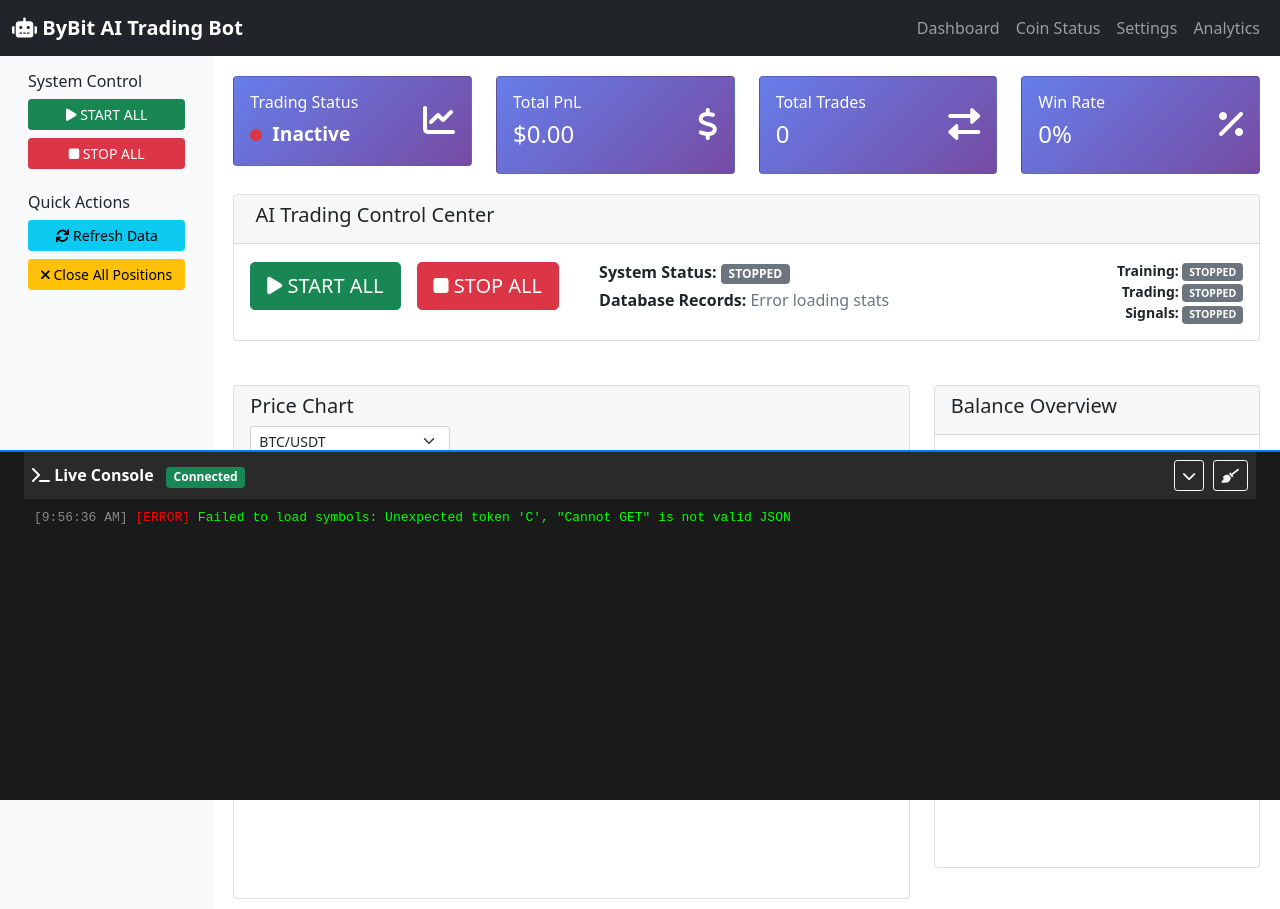
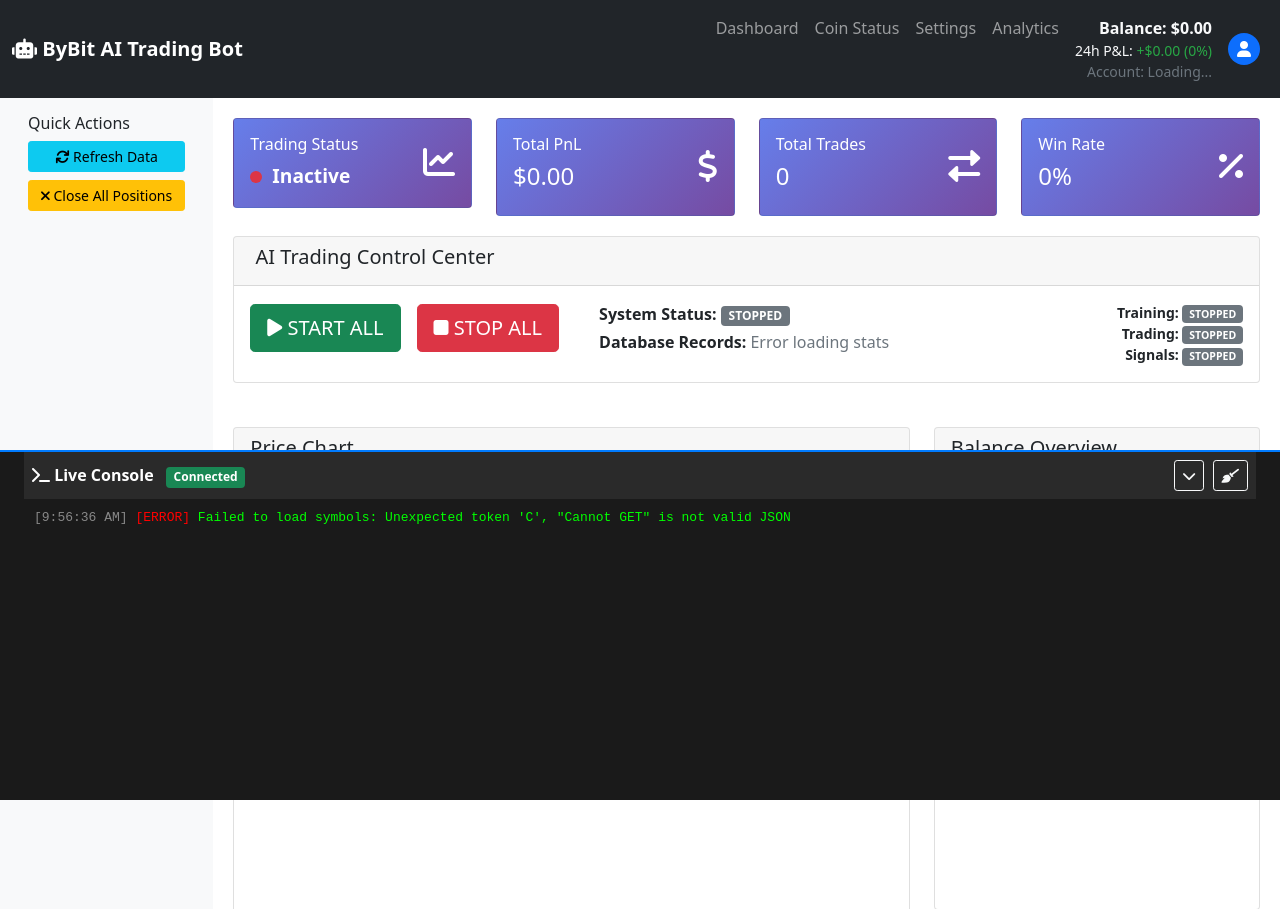
Before and after one commit to MarcelCryptoAI/ProjectX, a Flask app: page / in a window 1280 px wide. Shown: the top 909 px of the page. Run offline with Flask 3, Linux system fonts and the light colour scheme; some libraries are stand-ins or nearby versions.

Commit message:
Update header met balance, P&L en account naam
- Consolideer Start/Stop All knoppen naar één centrale locatie op dashboard
- Verwijder duplicate Start/Stop knoppen uit sidebar
- Voeg balance, 24h P&L percentage en account naam toe aan header rechtsboven
- Implementeer /api/balance endpoint voor real-time balance updates
- Implementeer /api/account_name endpoint voor account identificatie
- Gebruik handle_bybit_request wrapper voor DNS error fallback
- Demo data fallback als API niet beschikbaar is

🤖 Generated with [Claude Code](https://claude.ai/code)

Co-Authored-By: Claude <noreply@anthropic.com>

```diff
--- a/templates/dashboard.html
+++ b/templates/dashboard.html
@@ -38,6 +38,18 @@
                 <a class="nav-link" href="/coin_status">Coin Status</a>
                 <a class="nav-link" href="/config">Settings</a>
                 <a class="nav-link" href="/analytics">Analytics</a>
+                <div class="nav-link text-light">
+                    <div class="d-flex align-items-center">
+                        <div class="text-end me-3">
+                            <div class="fw-bold">Balance: <span id="headerBalance">$0.00</span></div>
+                            <div class="small">24h P&L: <span id="headerPnl" class="profit">+$0.00 (0%)</span></div>
+                            <div class="small text-muted">Account: <span id="headerAccountName">Loading...</span></div>
+                        </div>
+                        <div class="avatar bg-primary rounded-circle d-flex align-items-center justify-content-center" style="width: 32px; height: 32px;">
+                            <i class="fas fa-user text-white"></i>
+                        </div>
+                    </div>
+                </div>
             </div>
         </div>
     </nav>
@@ -47,15 +59,7 @@
             <!-- Sidebar -->
             <div class="col-md-2 sidebar">
                 <div class="p-3">
-                    <h6>System Control</h6>
-                    <button id="startTradingBtn" class="btn btn-success btn-sm mb-2 w-100">
-                        <i class="fas fa-play"></i> START ALL
-                    </button>
-                    <button id="stopTradingBtn" class="btn btn-danger btn-sm mb-2 w-100">
-                        <i class="fas fa-stop"></i> STOP ALL
-                    </button>
-
-                    <h6 class="mt-3">Quick Actions</h6>
+                    <h6>Quick Actions</h6>
                     <button class="btn btn-info btn-sm mb-2 w-100" onclick="refreshData()">
                         <i class="fas fa-sync"></i> Refresh Data
                     </button>
@@ -361,53 +365,12 @@
         });
 
         // Event listeners
-        document.getElementById('startTradingBtn').addEventListener('click', startTrading);
-        document.getElementById('stopTradingBtn').addEventListener('click', stopTrading);
         document.getElementById('symbolSelect').addEventListener('change', function() {
             currentSymbol = this.value;
             updatePriceChart();
         });
 
         // System control functions
-        function startTrading() {
-            fetch('/api/start_all', {
-                method: 'POST',
-                headers: { 'Content-Type': 'application/json' }
-            })
-            .then(response => response.json())
-            .then(data => {
-                if (data.success) {
-                    isTrading = true;
-                    updateTradingStatus();
-                    showNotification('🚀 Everything started! Training, Trading & Signals active!', 'success');
-                } else {
-                    showNotification(data.message || data.error, 'error');
-                }
-            })
-            .catch(error => {
-                showNotification('Failed to start: ' + error.message, 'error');
-            });
-        }
-
-        function stopTrading() {
-            fetch('/api/stop_all', {
-                method: 'POST',
-                headers: { 'Content-Type': 'application/json' }
-            })
-            .then(response => response.json())
-            .then(data => {
-                if (data.success) {
-                    isTrading = false;
-                    updateTradingStatus();
-                    showNotification('⏹️ Everything stopped! All operations halted!', 'success');
-                } else {
-                    showNotification(data.message || data.error, 'error');
-                }
-            })
-            .catch(error => {
-                showNotification('Failed to stop: ' + error.message, 'error');
-            });
-        }
 
         function updateTradingStatus() {
             const statusIndicator = document.getElementById('statusIndicator');
@@ -879,7 +842,48 @@
             }
         }
 
+        function updateHeaderBalance() {
+            // Update header balance and P&L
+            fetch('/api/balance')
+            .then(response => response.json())
+            .then(data => {
+                if (data.success) {
+                    const headerBalance = document.getElementById('headerBalance');
+                    const headerPnl = document.getElementById('headerPnl');
+
+                    headerBalance.textContent = `$${data.balance.toFixed(2)}`;
+
+                    const pnl = data.pnl_24h || 0;
+                    const pnlPercent = data.pnl_24h_percent || 0;
+                    const pnlClass = pnl >= 0 ? 'profit' : 'loss';
+                    const pnlSign = pnl >= 0 ? '+' : '';
+
+                    headerPnl.textContent = `${pnlSign}$${pnl.toFixed(2)} (${pnlSign}${pnlPercent.toFixed(1)}%)`;
+                    headerPnl.className = pnlClass;
+                }
+            })
+            .catch(error => {
+                console.error('Balance update error:', error);
+            });
+
+            // Update account name
+            fetch('/api/account_name')
+            .then(response => response.json())
+            .then(data => {
+                if (data.success) {
+                    const headerAccountName = document.getElementById('headerAccountName');
+                    headerAccountName.textContent = data.account_name;
+                }
+            })
+            .catch(error => {
+                console.error('Account name update error:', error);
+            });
+        }
+
         function updateSystemStatus() {
+            // Update header balance
+            updateHeaderBalance();
+
             // Get worker status
             fetch('/api/worker_stats')
             .then(response => response.json())
```
Also changed, not shown: web_app.py (+82 -0 lines).
